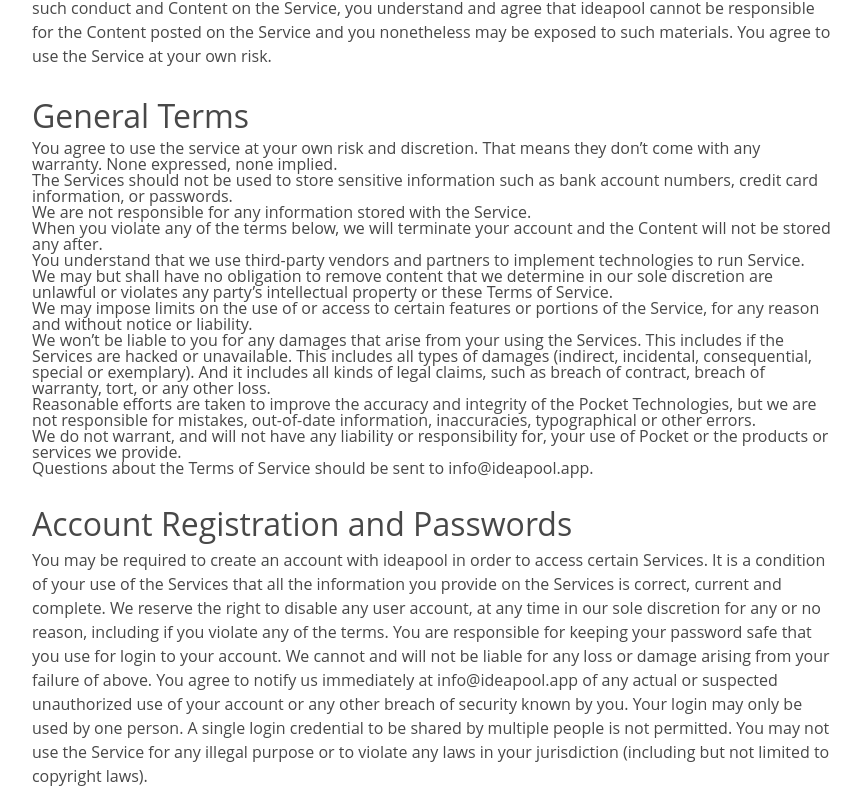
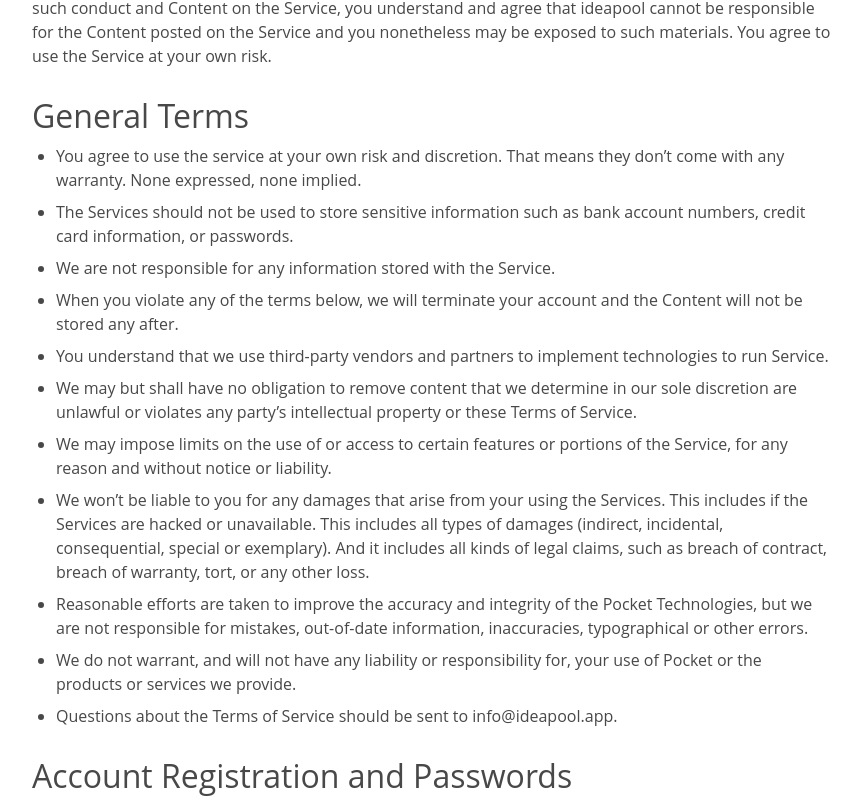
Before and after one commit to nk18chi/ideapool, a React (Create React App) app: page /term in a window 1280 px wide. Shown: the part 496-1300 px from the top of the page, without its empty margins (208-1069 px from the left). Built offline with nearby package versions, Linux system fonts and the light colour scheme; no server answers.

Commit message:
Design css for documents

```diff
--- a/src/component/static/Document.scss
+++ b/src/component/static/Document.scss
@@ -8,5 +8,12 @@
 }
 
 .document h2 {
-  margin-top: 32px;
+  margin: 32px 0 12px;
 }
+
+.document li {
+  margin-left: 24px;
+  list-style: disc;
+  margin: 8px 0 8px 24px;
+  line-height: 24px;
+}
```
